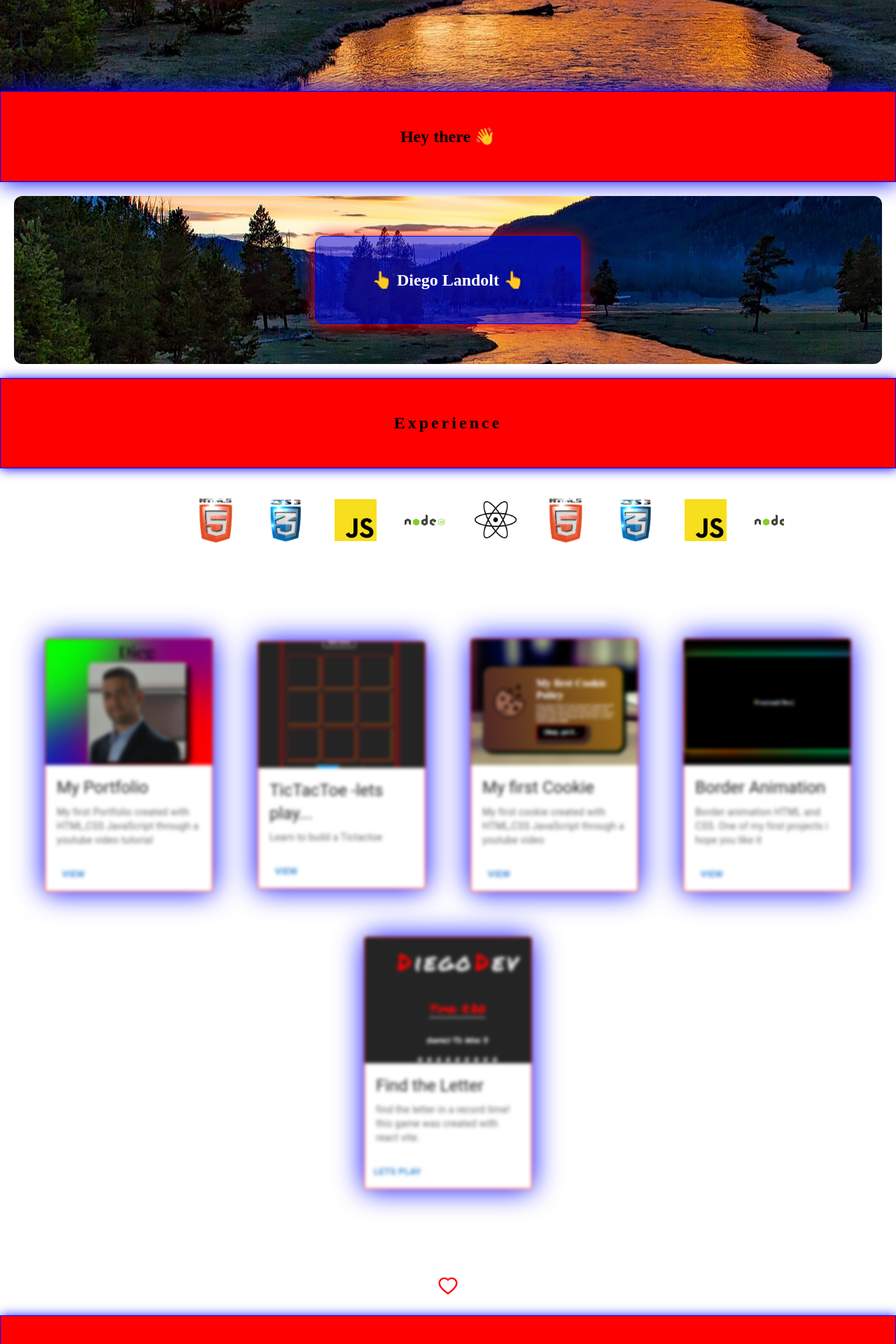
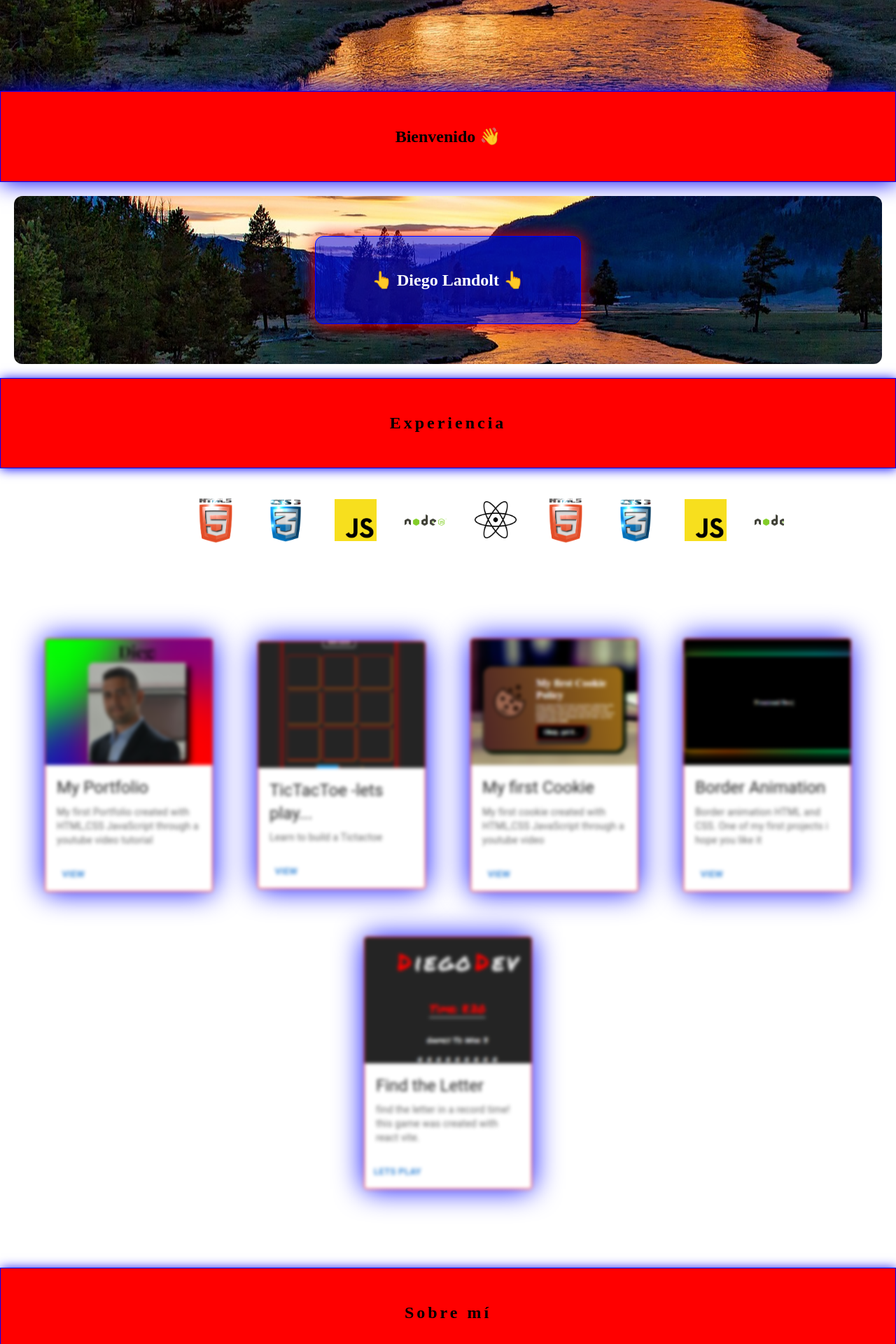
Before and after one commit to diego-monfort-landolt/Landoltdiego, a React (Vite) app: page / in a window 1280 px wide. Shown: the part 440-2360 px from the top of the page at 70% size. Built offline with nearby package versions, Linux system fonts and the light colour scheme.

Commit message:
added footer and styles and added animacion on footer and welcome title

```diff
--- /dev/null
+++ b/src/component/Footer.jsx
@@ -0,0 +1,24 @@
+import './footer.css'
+import { useState, useEffect } from 'react';
+
+function Footer() {
+  const [isVisible, setIsVisible] = useState(false);
+
+  useEffect(() => {
+    setIsVisible(true);
+  }, []);
+
+  return (
+    <>
+    <div className='footer'>
+
+      <div className={`appear-animation ${isVisible ? 'visible' : ''}`}>
+      <p>Createt by DiegoDev | React - Vite - JS | 2023 España</p>
+    </div>
+    </div>
+
+    </>
+  )
+}
+
+export default Footer
--- /dev/null
+++ b/src/component/footer.css
@@ -0,0 +1,22 @@
+.footer {
+  height: 70px;
+  bottom: 0;
+  width: 100%;
+  background-color: #000;
+  color: white;
+  text-align: left;
+  padding: 20px;
+  word-wrap: break-word;
+  display: flex;
+  justify-content: left;
+  align-items: center;
+  flex-direction: column;
+}
+.appear-animation {
+  opacity: 0;
+  transition: opacity 2s ease-in-out;
+}
+
+.appear-animation.visible {
+  opacity: 1;
+}
--- a/src/pages/Home.css
+++ b/src/pages/Home.css
@@ -137,3 +137,14 @@
     box-shadow: 0 0 20px red;
   }
 }
+
+/*Animation section Titles JS*/
+
+.appear-animation {
+  opacity: 0;
+  transition: opacity 3s ease-in-out;
+}
+
+.appear-animation.visible {
+  opacity: 1;
+}
--- a/src/pages/Home.jsx
+++ b/src/pages/Home.jsx
@@ -1,27 +1,20 @@
-import  { useState } from 'react'
 import Typewriter from 'typewriter-effect'
+import { useState, useEffect } from 'react';
 import './Home.css'
 import Card from '../component/Card'
 import { AiFillGithub, AiFillLinkedin } from "react-icons/ai";
 import ExpSlider from '../component/ExpSlider';
 import Works from '../component/Works/Works';
-import { AiOutlineHeart } from "react-icons/ai";
-import confetti from 'canvas-confetti';
+
 import Time from '../component/clock/time';
+import Footer from '../component/Footer';
 
 export const Home = () => {
-  const [like, setLike] = useState(),
-    [isLike, setIsLike] = useState(false),
-    onLikeButtonClick = () => {
-      setLike(like + (isLike));
-      setIsLike(!isLike);
-      const scalar = 3;
-      const conf = confetti.shapeFromText({ text: '❤️', scalar });
-      confetti({
-        shapes: [conf],
-        scalar,
-      })
-    };
+  const [isVisible, setIsVisible] = useState(false);
+
+  useEffect(() => {
+    setIsVisible(true);
+  }, []);
 
   return (
     <>
@@ -47,24 +40,14 @@ export const Home = () => {
       </div >
       <main className='main'>
         <div className='main-container'>
-          <h2 className='end-header'>Hey there 👋 </h2>
+          <h2   className={`end-header appear-animation ${isVisible ? 'visible' : ''}`}>Bienvenido 👋 </h2>
           <Card />
         </div>
         <div className='text-section'>
-          <h2>Experience</h2>
-
+          <h2>Experiencia</h2>
         </div>
         <ExpSlider />
-
         <Works />
-        <div className='likebtn'>
-          <button
-            className={"like-button " + (isLike ? "liked" : "")}
-            onClick={onLikeButtonClick}
-          >
-            {<AiOutlineHeart color='red' />}
-          </button>
-        </div>
         <div className='text-section'>
           <h2>Sobre mí</h2>
         </div>
@@ -92,6 +75,7 @@ export const Home = () => {
         </div>
         <Time />
       </main>
+      <Footer />
     </>
   )
 }
```
